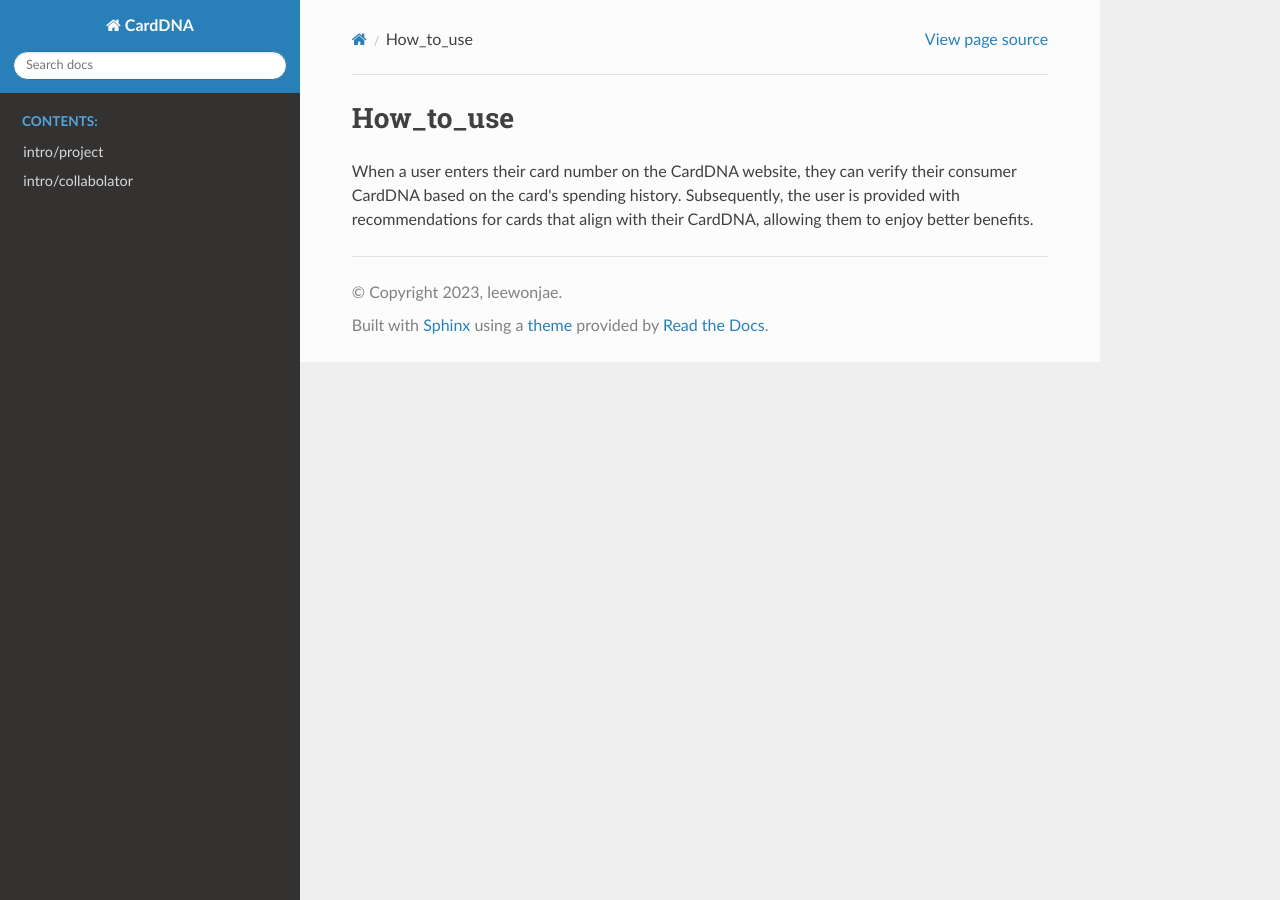
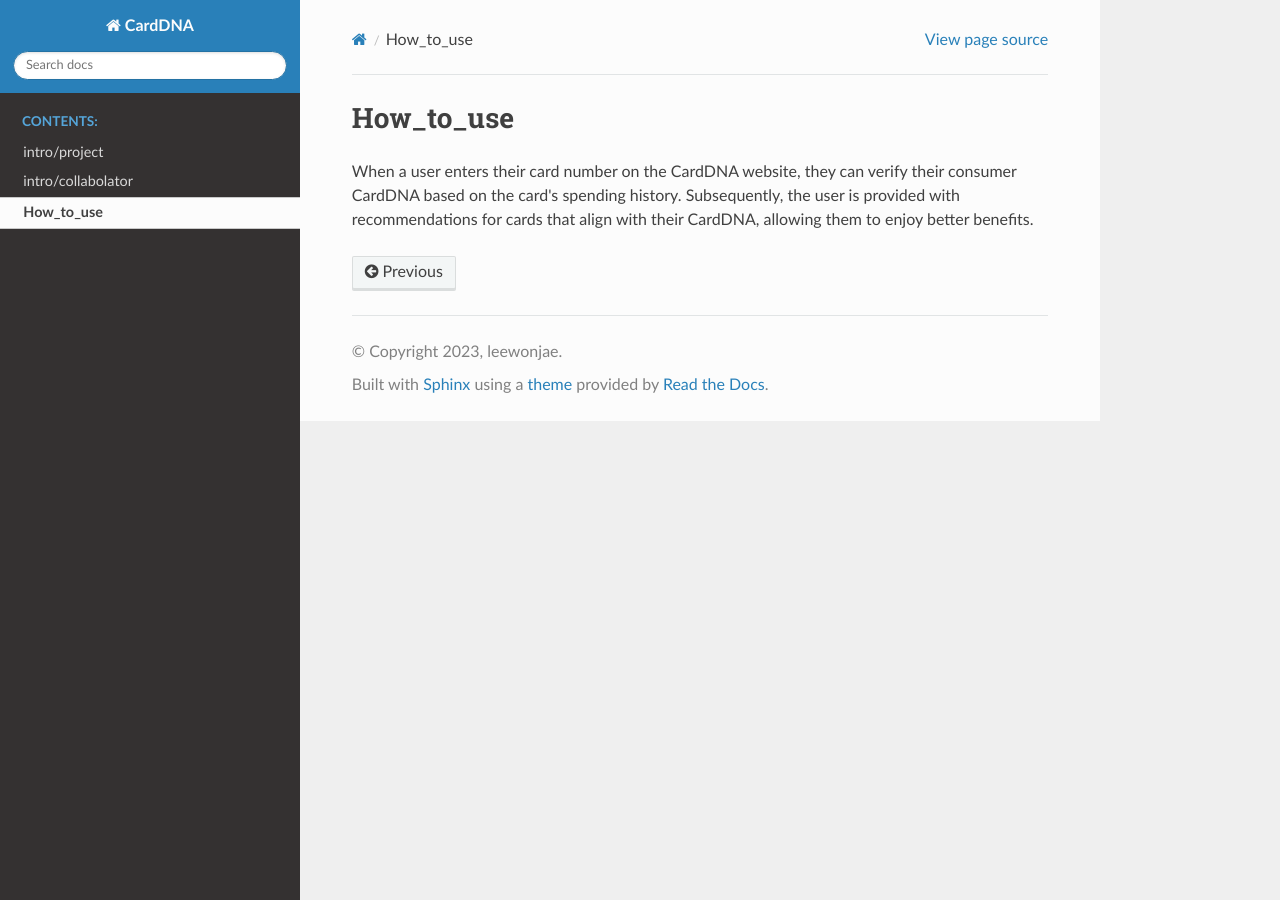
Before and after one commit to Lee-wonjae/CardDNA, a Sphinx documentation site: the page built from docs/source/how_to_use.rst, in a window 1280 px wide. Built offline with Sphinx 7.4.7 and the Read the Docs theme 2.0.0, drawn with Linux system fonts in a browser that asks for light colours; pages that are not in the unit, such as notebooks, are missing from menus.

Commit message:
Update index.rst

```diff
--- a/docs/source/index.rst
+++ b/docs/source/index.rst
@@ -13,7 +13,7 @@ Card recommend system based on consume pattern
 
    intro_project
    intro_collabolator
-   How_to_use
+   how_to_use
 
 
 
```
